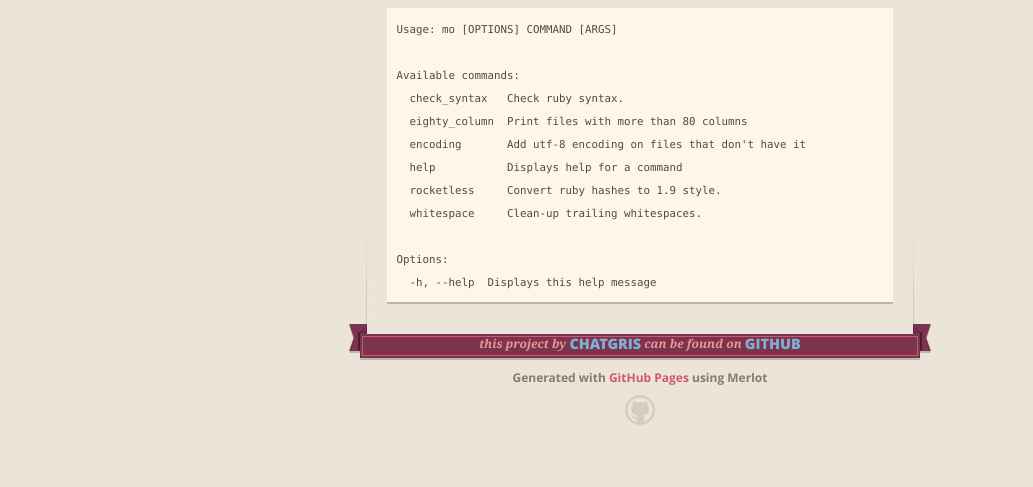
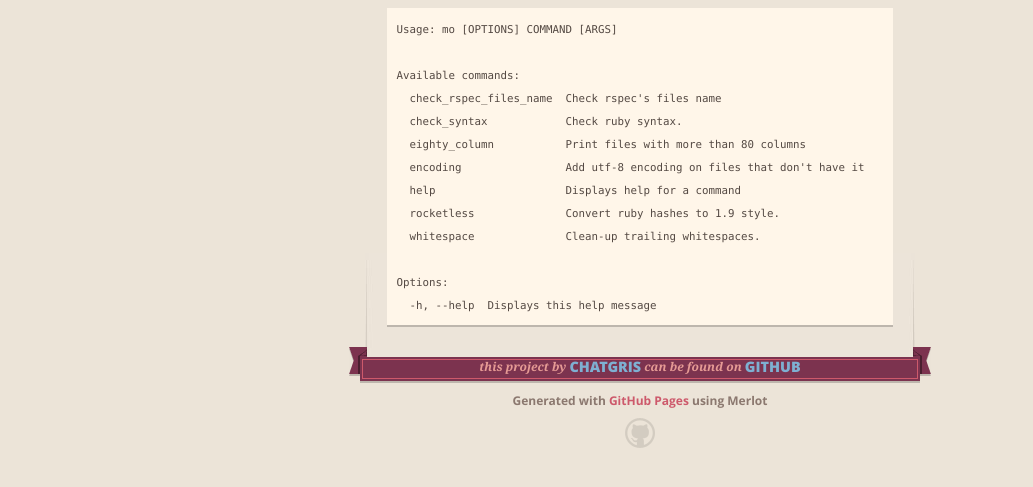
Before and after one commit to chatgris/mo, a plain HTML site: page index.html in a window 1280 px wide. Shown: the part 609-1096 px from the top of the page, without its empty margins (0-1033 px from the left). Before the commit the page ends 1074 px from the top, so only its background shows below. Drawn offline with nearby package versions, Linux system fonts and the light colour scheme.

```diff
--- a/index.html
+++ b/index.html
@@ -65,12 +65,13 @@
 <pre><code>Usage: mo [OPTIONS] COMMAND [ARGS]
 
 Available commands:
-  check_syntax   Check ruby syntax.
-  eighty_column  Print files with more than 80 columns
-  encoding       Add utf-8 encoding on files that don't have it
-  help           Displays help for a command
-  rocketless     Convert ruby hashes to 1.9 style.
-  whitespace     Clean-up trailing whitespaces.
+  check_rspec_files_name  Check rspec's files name
+  check_syntax            Check ruby syntax.
+  eighty_column           Print files with more than 80 columns
+  encoding                Add utf-8 encoding on files that don't have it
+  help                    Displays help for a command
+  rocketless              Convert ruby hashes to 1.9 style.
+  whitespace              Clean-up trailing whitespaces.
 
 Options:
   -h, --help  Displays this help message
```
Also changed, not shown: params.json (+1 -1 lines).
